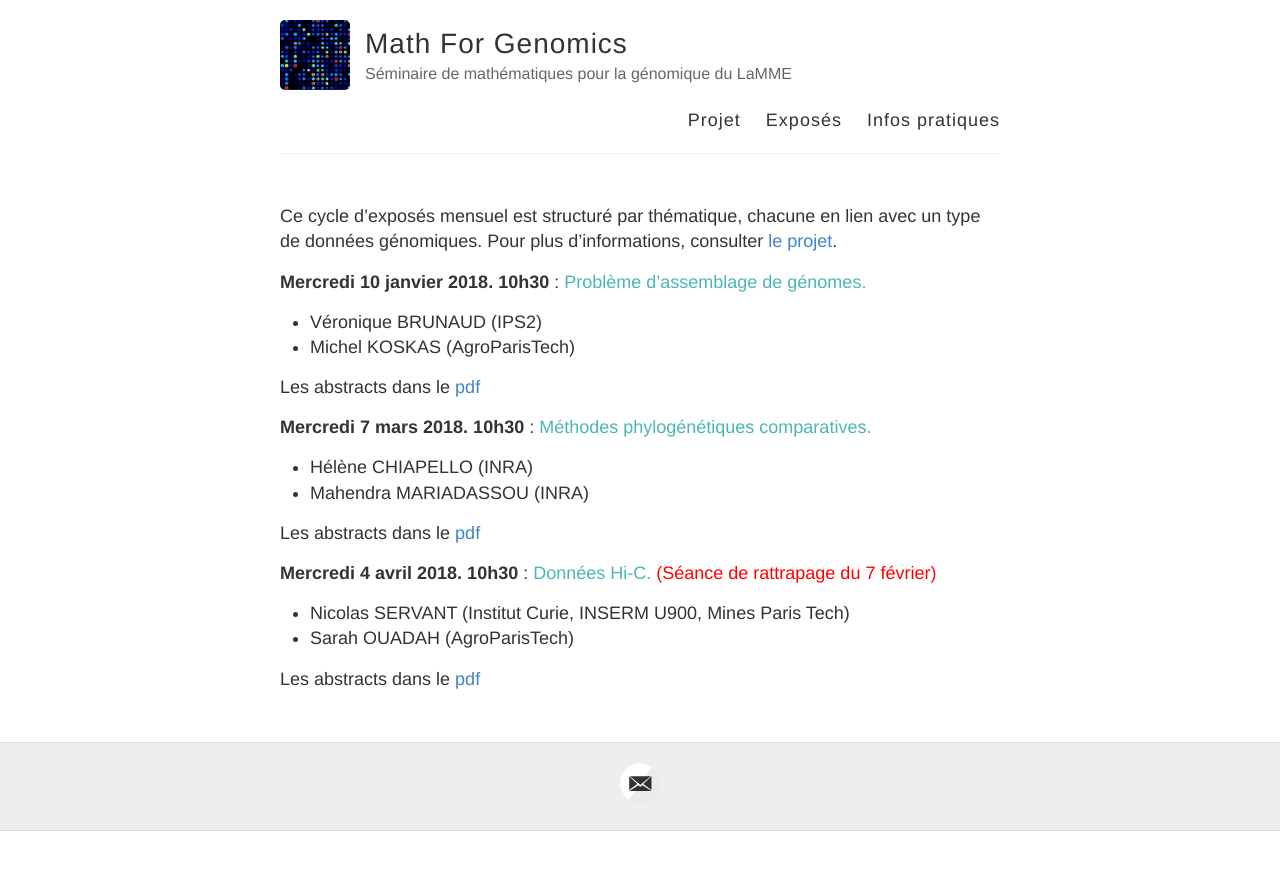
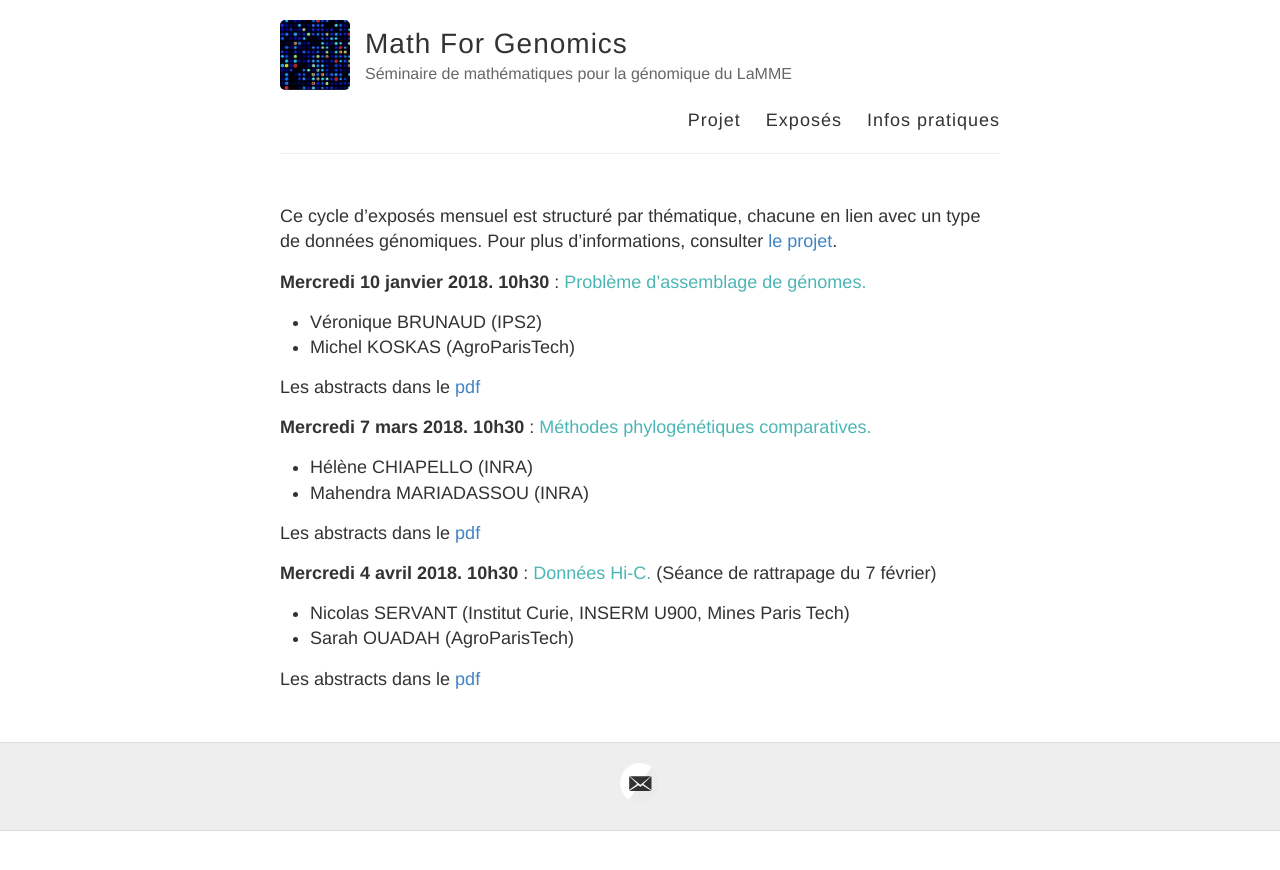
Before and after one commit to MathForGenomics/MathForGenomics.github.io, a Jekyll site: the page built from exposes.md, in a window 1280 px wide. Shown: the top 870 px of the page. Built offline with Jekyll 4.4.1, drawn with Linux system fonts in a browser that asks for light colours.

Commit message:
Update exposes.md

```diff
--- a/exposes.md
+++ b/exposes.md
@@ -18,7 +18,7 @@ Les abstracts dans le [pdf](ABSTRACT/1_10janvier.pdf)
 
 Les abstracts dans le [pdf](ABSTRACT/3_7mars.pdf)
 
-**Mercredi 4 avril 2018. 10h30** : <span style="color:rgb(75, 182, 180)">Données Hi-C.</span> <span style="color:rgb(255, 0, 0)">(Séance de rattrapage du 7 février)</span>
+**Mercredi 4 avril 2018. 10h30** : <span style="color:rgb(75, 182, 180)">Données Hi-C.</span> (Séance de rattrapage du 7 février)
 - Nicolas SERVANT (Institut Curie, INSERM U900,  Mines Paris Tech)
 - Sarah OUADAH (AgroParisTech)
 
```
